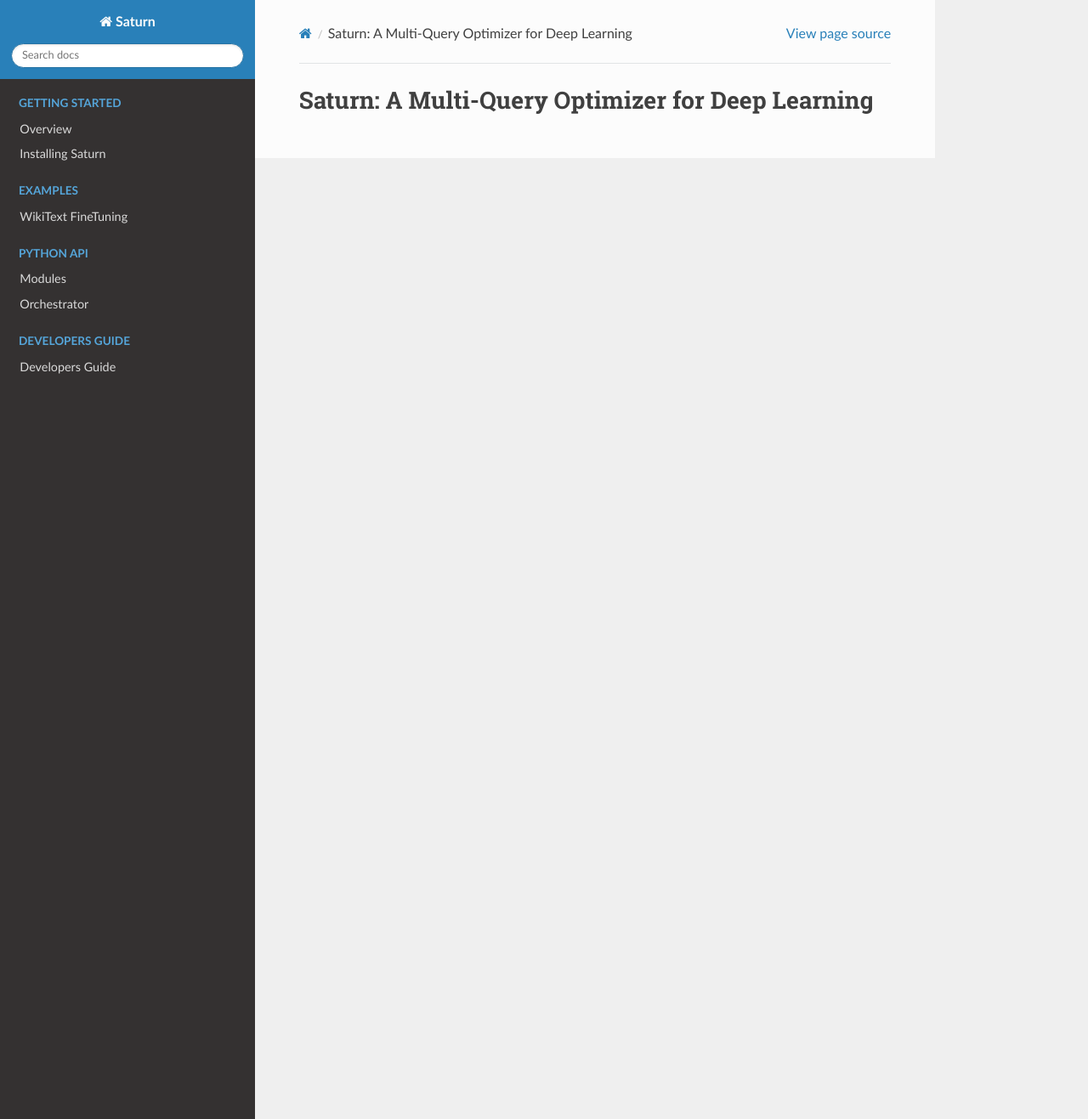
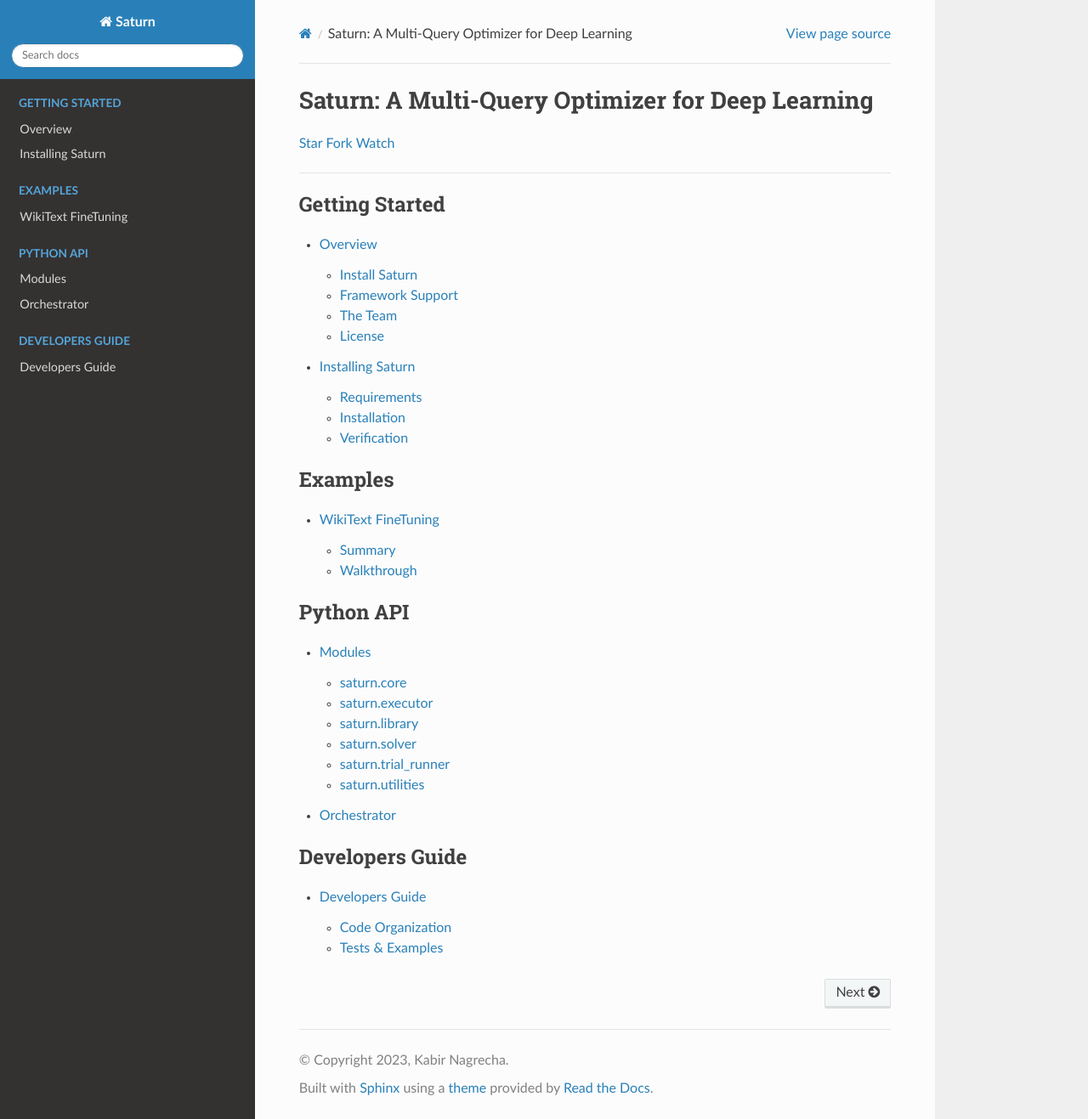
Before and after one commit to knagrecha/saturn, a Sphinx documentation site: the page built from docs/index.rst, in a window 1280 px wide and 1317 px high. Shown: the whole window at 85% size. Built offline with Sphinx 7.4.7 and the Read the Docs theme 2.0.0, drawn with Linux system fonts in a browser that asks for light colours.

Commit message:
github buttons

```diff
--- a/docs/index.rst
+++ b/docs/index.rst
@@ -5,8 +5,18 @@
 
 Saturn: A Multi-Query Optimizer for Deep Learning
 ==================================================
+
 .. raw:: html
-    :file: buttons.html
+
+    <!-- Place this tag where you want the button to render. -->
+   <a class="github-button" href="https://github.com/knagrecha/saturn" data-icon="octicon-star" data-size="large" data-show-count="true" aria-label="Star knagrecha/saturn on GitHub">Star</a>
+   <!-- Place this tag where you want the button to render. -->
+   <a class="github-button" href="https://github.com/knagrecha/saturn/fork" data-icon="octicon-repo-forked" data-size="large" data-show-count="true" aria-label="Fork knagrecha/saturn on GitHub">Fork</a>
+   <!-- Place this tag where you want the button to render. -->
+   <a class="github-button" href="https://github.com/knagrecha/saturn/subscription" data-icon="octicon-eye" data-size="large" data-show-count="true" aria-label="Watch knagrecha/saturn on GitHub">Watch</a>
+   <script async defer src="https://buttons.github.io/buttons.js"></script>
+
+==================================================
 
 .. toctree::
    :maxdepth: 2
```
